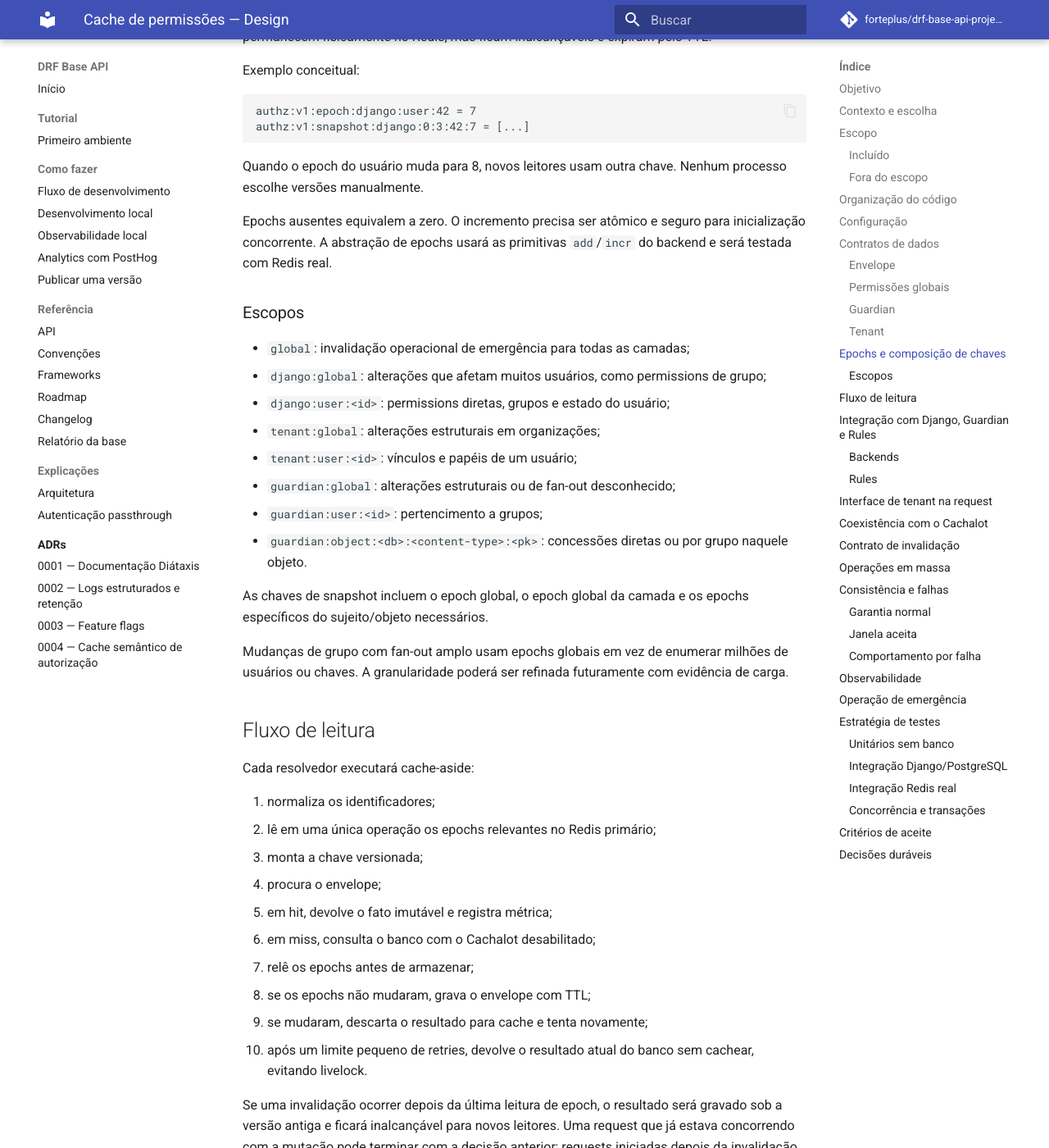
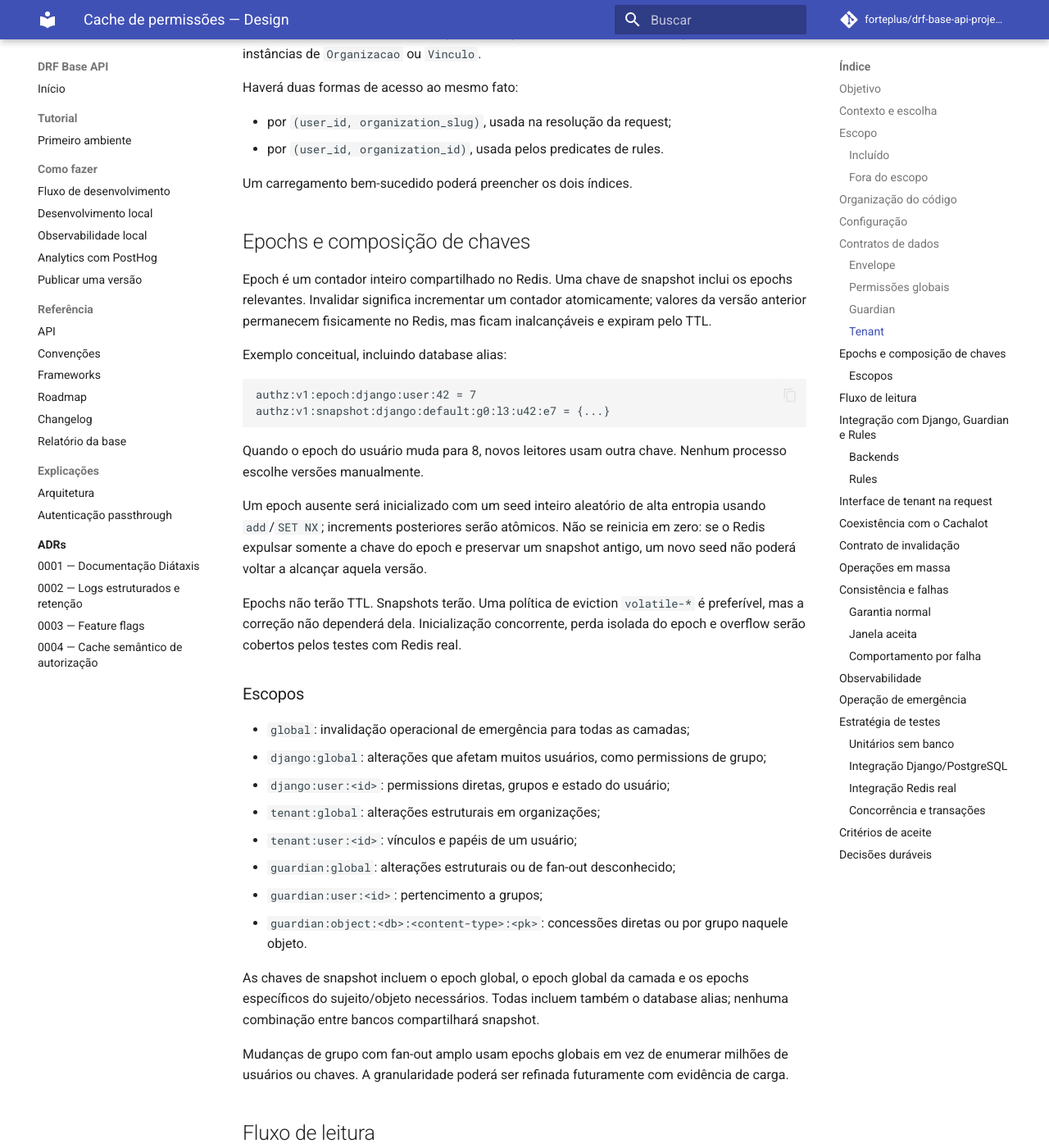
Before and after one commit to davisilvarafacho/django-api-startup-template, an MkDocs documentation site: the page built from docs/superpowers/specs/2026-07-29-permission-cache-design.md, in a window 1280 px wide and 1400 px high, scrolled down 5316 px. Shown: the whole window at 82% size. Built offline with MkDocs 1.6.1 and Material for MkDocs 9.7.7, drawn with Linux system fonts in a browser that asks for light colours; comment, search, counter and statistics services are not loaded; some of the changed text lies outside the part shown.

Commit message:
docs: refine permission cache consistency

````diff
--- a/docs/superpowers/specs/2026-07-29-permission-cache-design.md
+++ b/docs/superpowers/specs/2026-07-29-permission-cache-design.md
@@ -131,6 +132,10 @@
 O TTL de 1.800 segundos é o padrão de todas as camadas. A estrutura permite
 overrides futuros por camada, mas esta entrega não introduzirá valores
 diferentes.
+
+Com `ENABLED=False`, os mesmos backends e resolvedores consultarão o banco sem
+ler ou escrever cache. Esse kill switch permite comparar comportamento, operar
+incidentes e testar equivalência sem trocar `AUTHENTICATION_BACKENDS`.
 
 Em produção, `CACHES["permissions"]` usará `django-redis` e um URL configurável,
 com fallback para o database lógico `/4`. O projeto já usa:
@@ -144,6 +149,10 @@
 O alias `permissions` não habilitará `IGNORE_EXCEPTIONS`. O store capturará
 falhas de leitura e escrita deliberadamente, enquanto falhas de invalidação
 precisam permanecer observáveis.
+
+`KEY_PREFIX`, ou o `KEY_PREFIX` do próprio alias Django, identificará também o
+ambiente/deployment. Duas instalações que compartilham Redis não poderão usar o
+mesmo prefixo.
 
 Em testes unitários, o alias poderá usar `LocMemCache`. Testes de atomicidade,
 visibilidade entre processos e queda/retorno usarão Redis real.
@@ -180,8 +189,15 @@
 
 ### Permissões globais
 
-O snapshot será uma lista ordenada de strings `app_label.codename`, convertida
-para `frozenset` em memória.
+O snapshot separará listas ordenadas de strings `app_label.codename` em:
+
+- permissions diretas do usuário;
+- permissions herdadas de grupos.
+
+O conjunto total será a união das duas listas. Essa separação preserva
+`get_user_permissions()`, `get_group_permissions()` e `get_all_permissions()`
+sem consultas adicionais. As listas serão convertidas para `frozenset` em
+memória.
 
 ### Guardian
 
@@ -225,19 +241,24 @@
 atomicamente; valores da versão anterior permanecem fisicamente no Redis, mas
 ficam inalcançáveis e expiram pelo TTL.
 
-Exemplo conceitual:
+Exemplo conceitual, incluindo database alias:
 
 ```text
 authz:v1:epoch:django:user:42 = 7
-authz:v1:snapshot:django:0:3:42:7 = [...]
+authz:v1:snapshot:django:default:g0:l3:u42:e7 = {...}
 ```
 
 Quando o epoch do usuário muda para 8, novos leitores usam outra chave. Nenhum
 processo escolhe versões manualmente.
 
-Epochs ausentes equivalem a zero. O incremento precisa ser atômico e seguro para
-inicialização concorrente. A abstração de epochs usará as primitivas
-`add`/`incr` do backend e será testada com Redis real.
+Um epoch ausente será inicializado com um seed inteiro aleatório de alta
+entropia usando `add`/`SET NX`; increments posteriores serão atômicos. Não se
+reinicia em zero: se o Redis expulsar somente a chave do epoch e preservar um
+snapshot antigo, um novo seed não poderá voltar a alcançar aquela versão.
+
+Epochs não terão TTL. Snapshots terão. Uma política de eviction `volatile-*` é
+preferível, mas a correção não dependerá dela. Inicialização concorrente,
+perda isolada do epoch e overflow serão cobertos pelos testes com Redis real.
 
 ### Escopos
 
@@ -253,7 +274,8 @@
   naquele objeto.
 
 As chaves de snapshot incluem o epoch global, o epoch global da camada e os
-epochs específicos do sujeito/objeto necessários.
+epochs específicos do sujeito/objeto necessários. Todas incluem também o
+database alias; nenhuma combinação entre bancos compartilhará snapshot.
 
 Mudanças de grupo com fan-out amplo usam epochs globais em vez de enumerar
 milhões de usuários ou chaves. A granularidade poderá ser refinada futuramente
@@ -284,6 +306,11 @@
 produziu o valor. Os atributos `_perm_cache`, `_user_perm_cache` e
 `_group_perm_cache` do `ModelBackend` não serão reutilizados sem validação de
 versão.
+
+Não haverá lock distribuído ou single-flight nesta primeira versão. Duas
+requests poderão recompor o mesmo snapshot simultaneamente; isso é seguro e
+preferível a bloquear o caminho de autorização. As métricas indicarão se
+stampede se tornar um problema real.
 
 ## Integração com Django, Guardian e Rules
 
@@ -376,12 +403,14 @@
 | Permissions de um grupo alteradas ou limpas | Django global |
 | Grupo excluído ou alterado de forma estrutural | Django global e Guardian global |
 | `is_active` ou `is_superuser` alterado | Epochs daquele usuário em todas as camadas |
+| Usuário excluído | Epochs daquele usuário em todas as camadas |
 | Vínculo criado ou removido | Tenant dos usuários afetados |
 | Papel, estado, usuário ou organização do vínculo alterados | Tenant dos lados anterior e novo |
-| Slug ou estado da organização alterado | Tenant global |
+| Slug, estado ou exclusão da organização | Tenant global |
 | Permission Guardian direta criada, alterada ou removida | Guardian do objeto anterior e novo |
 | Permission Guardian de grupo criada, alterada ou removida | Guardian do objeto anterior e novo |
 | Permission ou ContentType alterado estruturalmente | Epoch global das camadas afetadas |
+| `post_migrate` criar ou sincronizar permissions | Django global e Guardian global |
 
 Signals de `pre_save`/`pre_delete` preservarão IDs anteriores quando necessários.
 Signals `m2m_changed` tratarão `post_add`, `post_remove` e `post_clear`; no caso
@@ -490,6 +519,7 @@
 - configuração e defaults;
 - composição e normalização de chaves;
 - inicialização/incremento de epochs;
+- reinicialização segura após perda isolada de uma chave de epoch;
 - envelope positivo, negativo e inválido;
 - hit, miss, retry e limite de churn;
 - falhas de leitura, escrita e invalidação;
````
Also changed, not shown: other parts of docs/superpowers/specs/2026-07-29-permission-cache-design.md (+1 -0 lines), docs/adr/0004-cache-semantico-de-autorizacao.md (+4 -0 lines).
